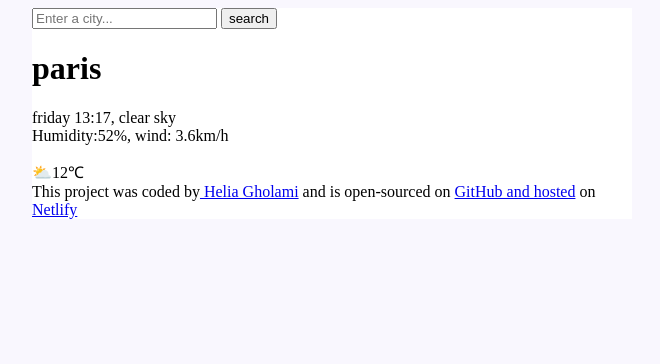
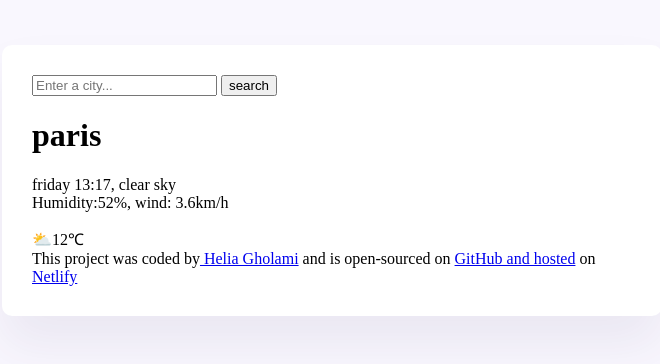
Before and after one commit to Helia-Gholami/recreate-my-weatherApp, a plain HTML site: page index.html in a window 1280 px wide. Shown: the whole page, without its empty margins (308-968 px from the left). Drawn offline with Linux system fonts and the light colour scheme.

Commit message:
added some changes to .weather-app section

```diff
--- a/src/style.css
+++ b/src/style.css
@@ -5,5 +5,8 @@ body {
 .weather-app {
   background-color: white;
   max-width: 600px;
-  margin: 0 auto;
+  margin: 45px auto;
+  padding: 30px;
+  box-shadow: 0 30px 50px rgba(65, 50, 100, 0.08);
+  border-radius: 10px;
 }
```
